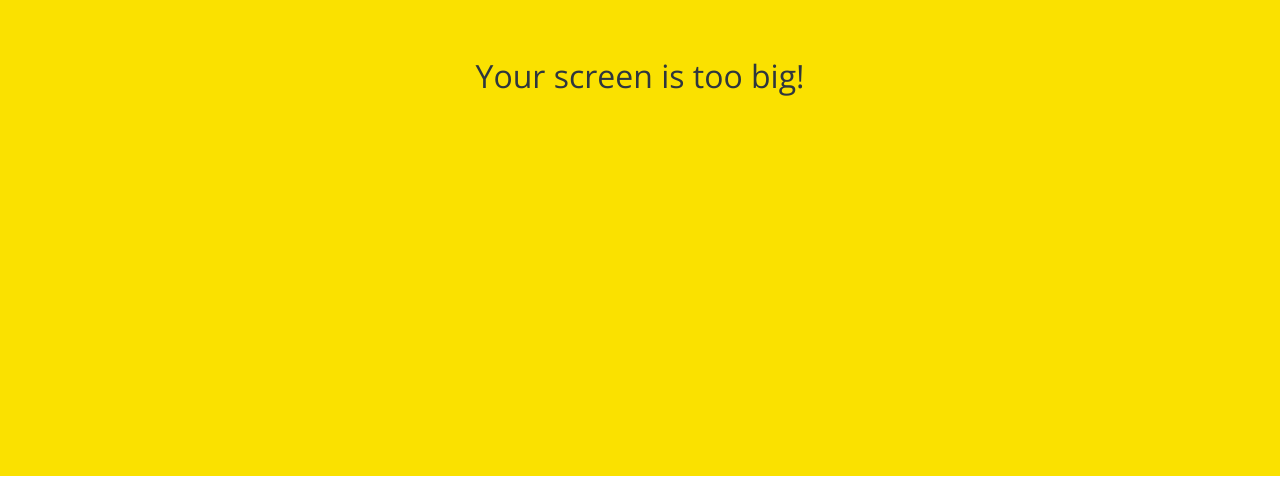
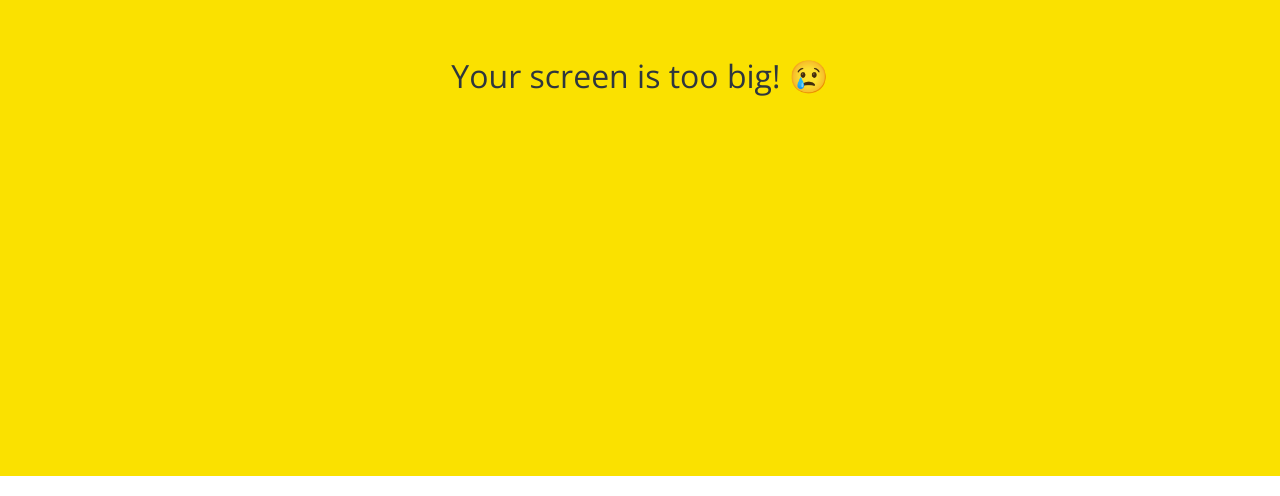
Before and after one commit to hyeongjun-hub/kokoa-clone, a plain HTML site: page index.html in a window 1280 px wide. Shown: the part 324-820 px from the top of the page. Drawn offline with nearby package versions, Linux system fonts and the light colour scheme.

Commit message:
Update index.html

```diff
--- a/index.html
+++ b/index.html
@@ -42,7 +42,7 @@
     </div>
 
     <div id="no-mobile">
-      <span>Your screen is too big!</span>
+      <span>Your screen is too big! 😢</span>
     </div>
 
     <script
```
